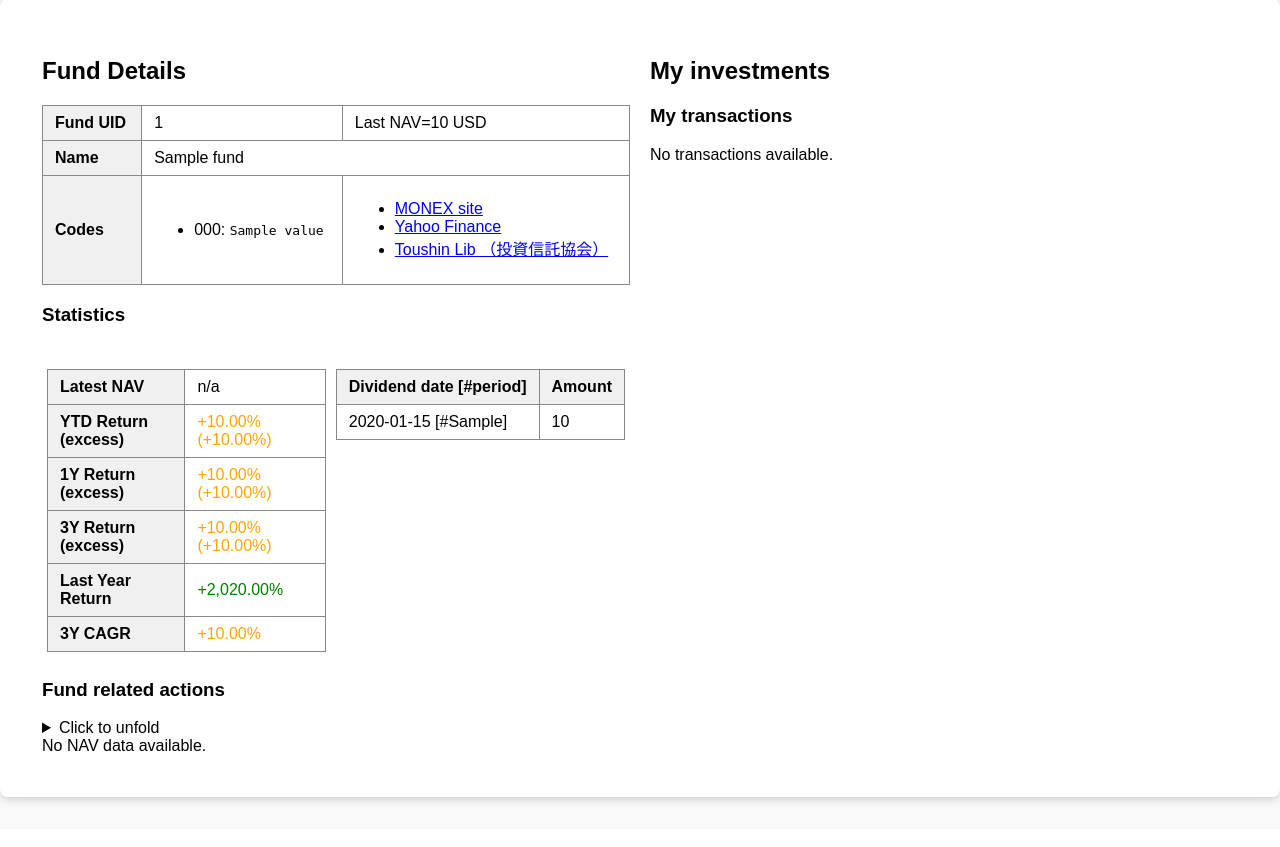
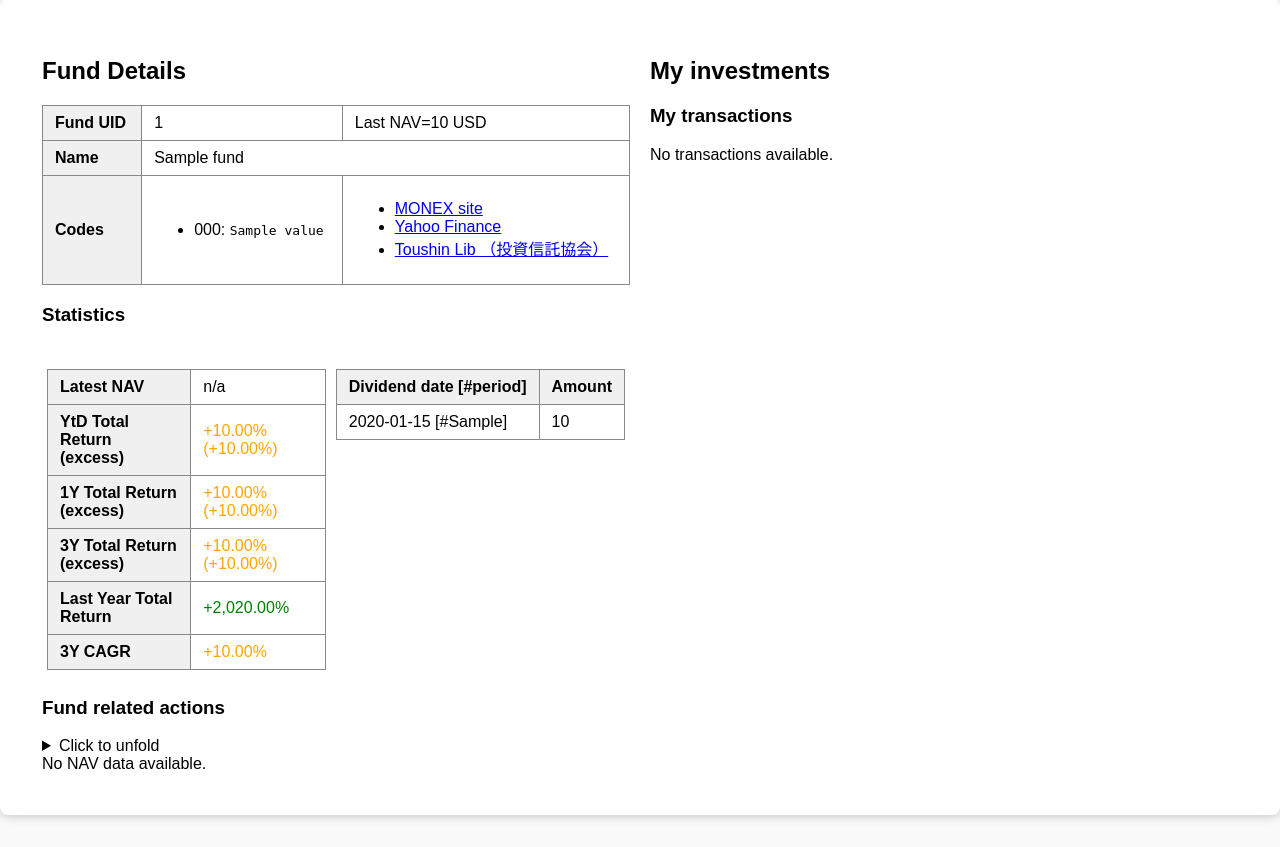
Before and after one commit to AlanFromJapan/FundManagerCompanion, a Flask app: template templates/fund_detail.html in a window 1280 px wide. Shown: the part 141-988 px from the top of the page. Before the commit the page ends 945 px from the top, so only its background shows below. Run offline with Flask 3, Linux system fonts and the light colour scheme; the template is opened without the code that fills it: most values are stand-ins (such as "Sample title", 1, 10 or a date in 2020); some libraries are stand-ins or nearby versions.

Commit message:
Fixed tooltips

```diff
--- a/templates/fund_detail.html
+++ b/templates/fund_detail.html
@@ -48,25 +48,25 @@
                     <td>{{ "{:,.0f}".format(fund.latest_nav) if fund.latest_nav else "n/a" }}</td>
                 </tr>
                 <tr>
-                    <th class="tooltip">YTD Return (excess)
-                        <span class="tooltiptext">Year-to-Date Return (excess = discarding the risk free investment ratio)</span>
+                    <th class="tooltip">YtD Total Return (excess)
+                        <span class="tooltiptext">Year-to-Date Total Return including dividends (excess = discarding the risk free investment ratio)</span>
                     </th>
                     <td class="{{ 'stat_positive' if fund.stats['return_ytd'] > 0 else 'stat_negative' if fund.stats['return_ytd'] < 0 else 'stat_warning' }}">{{ "{:+,.2f}%".format(fund.stats['return_ytd'])  }} ({{ "{:+,.2f}%".format(fund.stats['excess_return_ytd'])  }})</td>
                 </tr>
                 <tr>
-                    <th class="tooltip">1Y Return (excess)
-                        <span class="tooltiptext">1-Year Return (excess = discarding the risk free investment ratio)</span>
+                    <th class="tooltip">1Y Total Return (excess)
+                        <span class="tooltiptext">1-Year Total Return including dividends (excess = discarding the risk free investment ratio)</span>
                     </th>
                     <td class="{{ 'stat_positive' if fund.stats['return_1y'] > 0 else 'stat_negative' if fund.stats['return_1y'] < 0 else 'stat_warning' }}">{{ "{:+,.2f}%".format(fund.stats['return_1y'])  }} ({{ "{:+,.2f}%".format(fund.stats['excess_return_1y'])  }})</td>
                 </tr>
                 <tr>
-                    <th class="tooltip">3Y Return (excess)
-                        <span class="tooltiptext">3-Year Return (excess = discarding the risk free investment ratio)</span>
+                    <th class="tooltip">3Y Total Return (excess)
+                        <span class="tooltiptext">3-Year Total Return including dividends (excess = discarding the risk free investment ratio)</span>
                     </th>
                     <td class="{{ 'stat_positive' if fund.stats['return_3y'] > 0 else 'stat_negative' if fund.stats['return_3y'] < 0 else 'stat_warning' }}">{{ "{:+,.2f}%".format(fund.stats['return_3y'])  }} ({{ "{:+,.2f}%".format(fund.stats['excess_return_3y'])  }})</td>
                 </tr>
                 <tr>
-                    <th>Last Year Return</th>
+                    <th>Last Year Total Return</th>
                     <td class="{{ 'stat_positive' if fund.stats['return_last_year'] > 0 else 'stat_negative' if fund.stats['return_last_year'] < 0 else 'stat_warning' }}">{{ "{:+,.2f}%".format(fund.stats['return_last_year'])  }}</td>
                 </tr>
 
```
